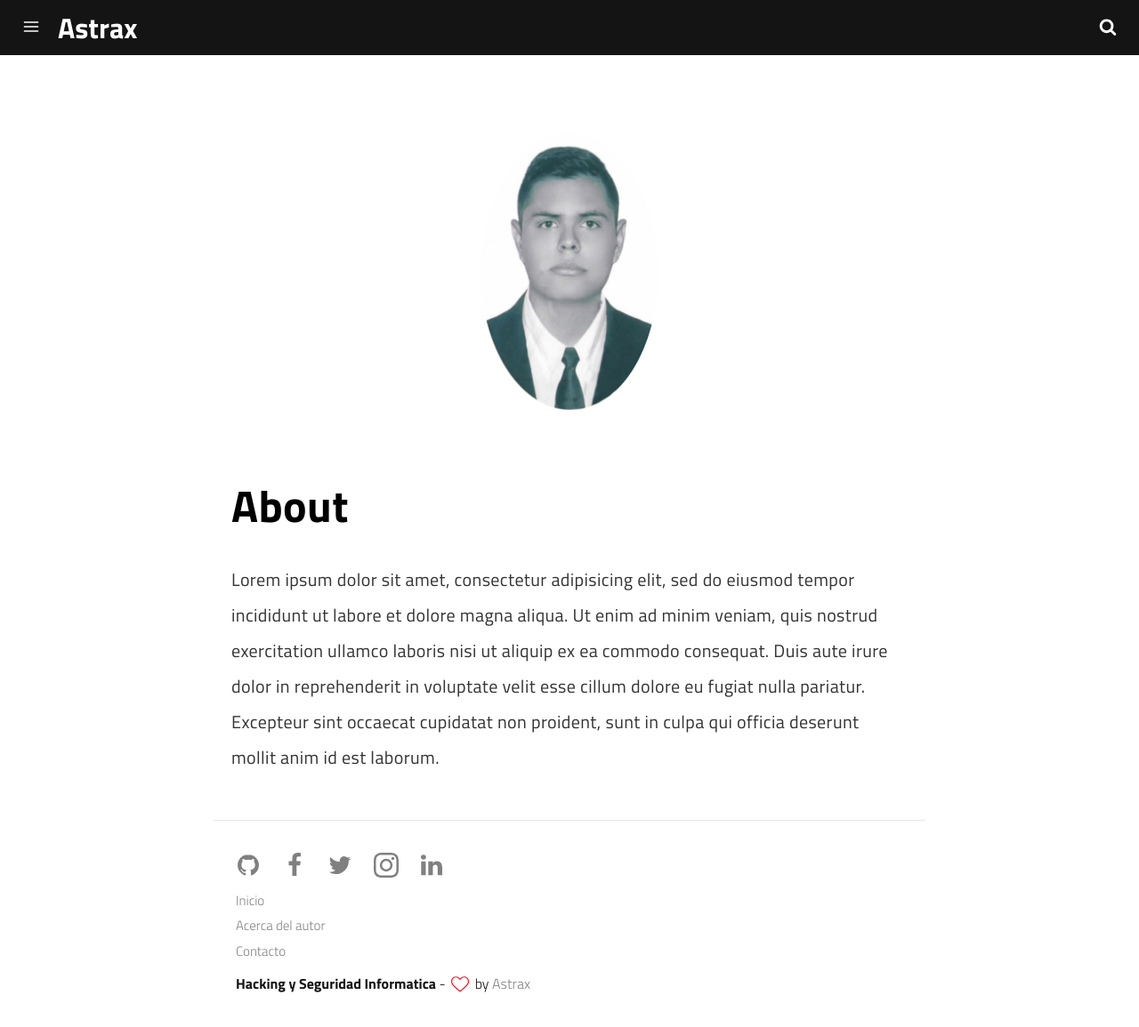
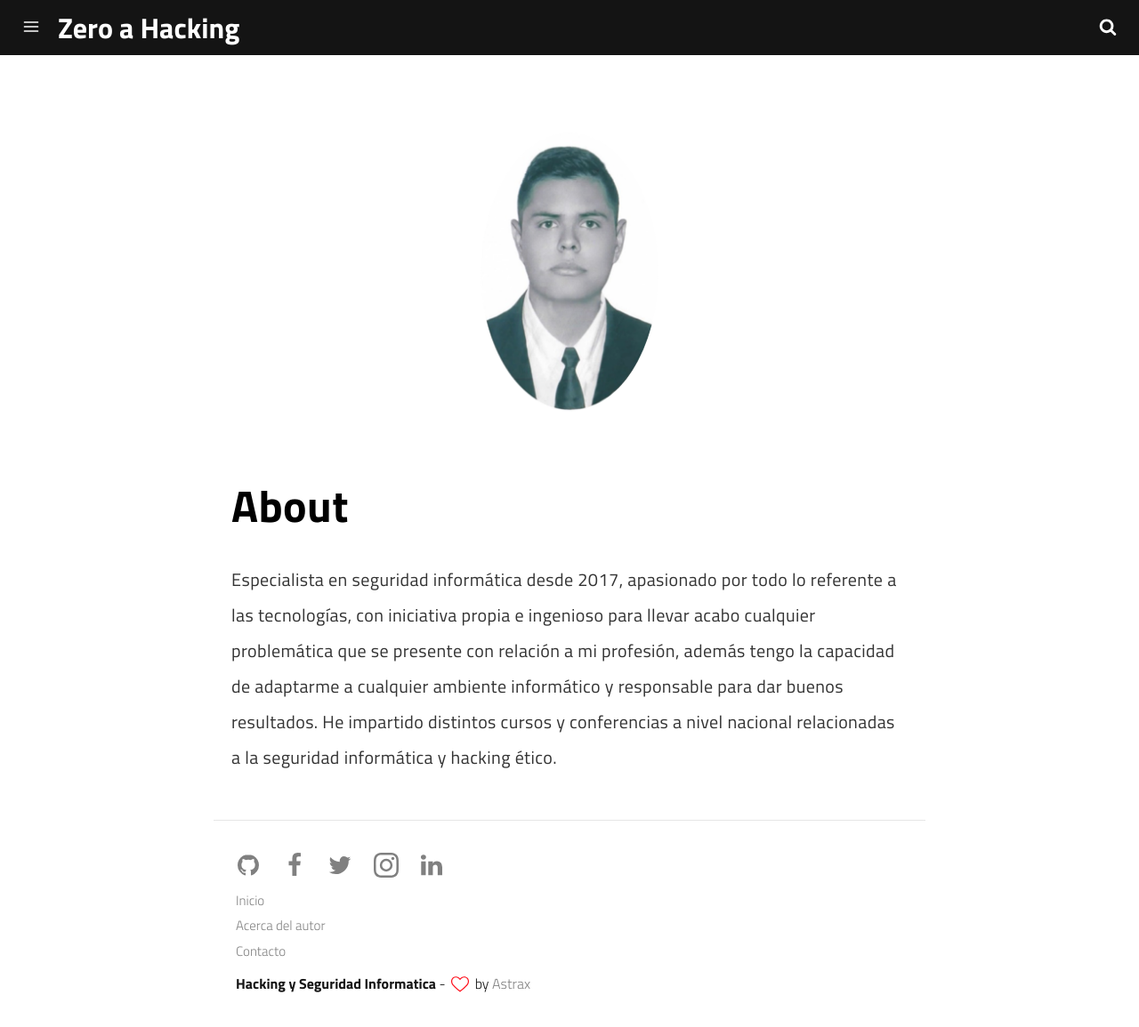
Before and after one commit to astr4x/astr4x.github.io, a Jekyll site: the page built from pages/about.md, in a window 1280 px wide and 1155 px high. Shown: the whole window at 89% size. Built offline with Jekyll 4.4.1, drawn with Linux system fonts in a browser that asks for light colours; a script that is not in the unit is left out.

Commit message:
cambios personales

```diff
--- a/_config.yml
+++ b/_config.yml
@@ -1,5 +1,5 @@
 # Site Settings
-name: Astrax
+name: Zero a Hacking
 title: Blog de Seguridad Informatica | Bienvenido
 description: Este es un blog donde se hablaran temas de hacking & seguridad informatica.
 tags:
--- a/_includes/minutes-to-read.html
+++ b/_includes/minutes-to-read.html
@@ -6,4 +6,4 @@
   {% assign totalMinutes = words | divided_by:180 %}
 {% endif %}
 
-{% assign minutesText = totalMinutes | append: ' min to read' %}
+{% assign minutesText = totalMinutes | append: ' min de lectura' %}
--- a/pages/about.md
+++ b/pages/about.md
@@ -1,7 +1,7 @@
 ---
 layout: page
-title: About
-description: Some description.
+title: Acerca de
+description: Pentester.
 permalink: /about/
 ---
 
@@ -9,9 +9,4 @@ permalink: /about/
 
 # About
 
-Lorem ipsum dolor sit amet, consectetur adipisicing elit, sed do eiusmod
-tempor incididunt ut labore et dolore magna aliqua. Ut enim ad minim veniam,
-quis nostrud exercitation ullamco laboris nisi ut aliquip ex ea commodo
-consequat. Duis aute irure dolor in reprehenderit in voluptate velit esse
-cillum dolore eu fugiat nulla pariatur. Excepteur sint occaecat cupidatat non
-proident, sunt in culpa qui officia deserunt mollit anim id est laborum.
+Especialista en seguridad informática desde 2017, apasionado por todo lo referente a las tecnologías, con iniciativa propia e ingenioso para llevar acabo cualquier problemática que se presente con relación a mi profesión, además tengo la capacidad de adaptarme a cualquier ambiente informático y responsable para dar buenos resultados. He impartido distintos cursos y conferencias a nivel nacional relacionadas a la seguridad informática y hacking ético.
```
